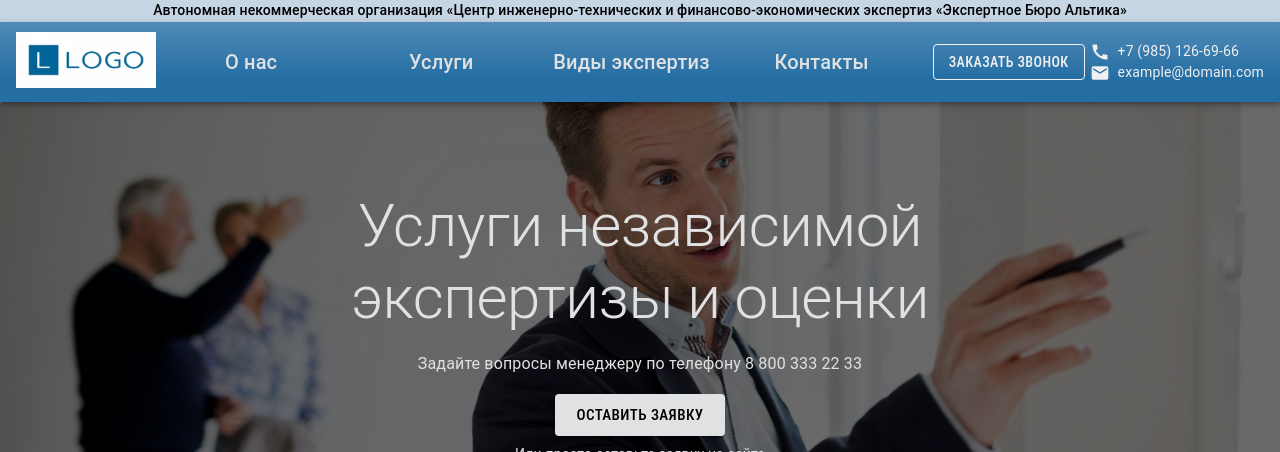
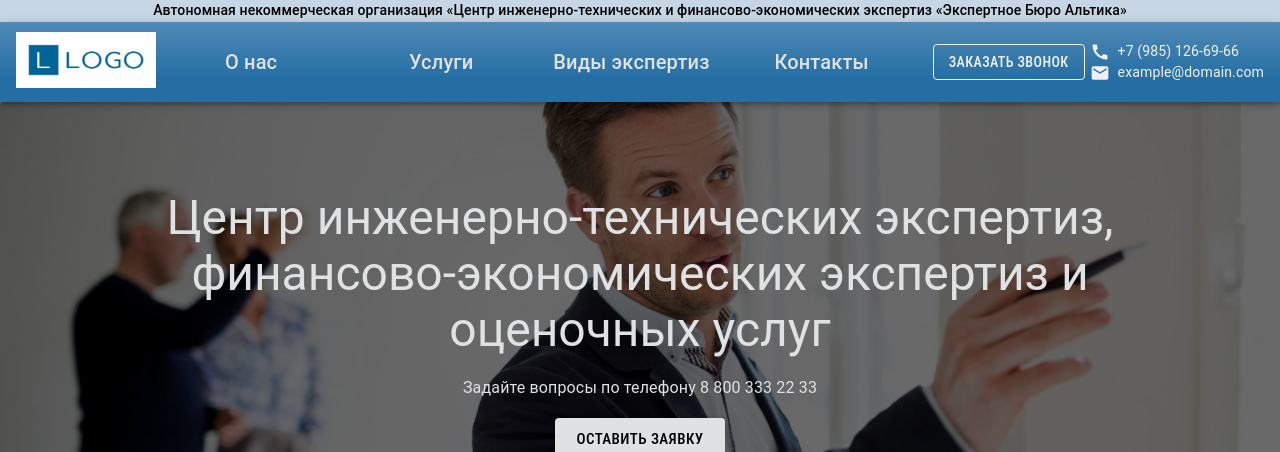
Before and after one commit to avramenkomy/altika, a React (Create React App) app in the folder altika_frontend/: page / in a window 1280 px wide. Shown: the top 452 px of the page. Built offline with nearby package versions, Linux system fonts and the light colour scheme.

Commit message:
WIP: update general title from introduce block

```diff
--- a/altika_frontend/src/components/intro/Intro.js
+++ b/altika_frontend/src/components/intro/Intro.js
@@ -67,15 +67,15 @@ function Intro () {
           <div className={classes.dark_shadow} />
           <Grid container direction="column" className={classes.wrapper} alignItems="center">
 
-            <Grid item xs={6} sm={8} className={classes.items}>
-              <Typography className={classes.title} variant="h2" component="h1" color="secondary">
-                Услуги независимой экспертизы и оценки
+            <Grid item xs={8} sm={10} className={classes.items}>
+              <Typography className={classes.title} variant="h3" component="h1" color="secondary">
+                Центр инженерно-технических экспертиз, финансово-экономических экспертиз и оценочных услуг
               </Typography>
             </Grid>
 
             <Grid item xs={6} sm={8} className={classes.items}>
               <Typography className={classes.subtitle} variant="subtitle1" color="secondary" gutterBottom paragraph>
-                Задайте вопросы менеджеру по телефону 8 800 333 22 33
+                Задайте вопросы по телефону 8 800 333 22 33
               </Typography>
             </Grid>
 
```
